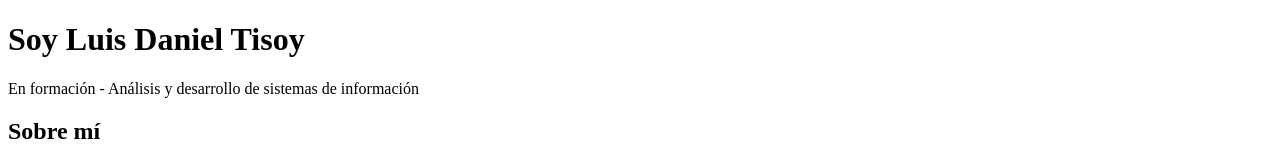
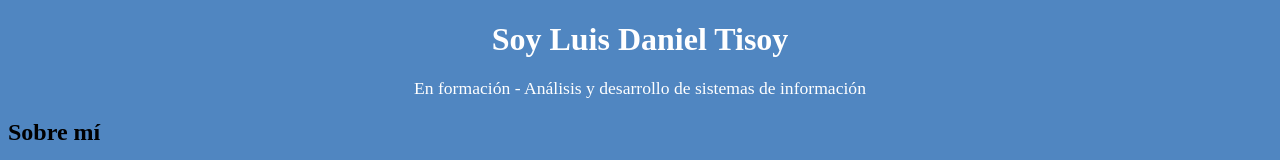
Before and after one commit to dtisoy/myPortfolio, a plain HTML site: page index.html in a window 1280 px wide. Shown: the top 160 px of the page. Drawn offline with Linux system fonts and the light colour scheme.

Commit message:
Estilos css al header

```diff
--- /dev/null
+++ b/estilos/estilos.css
@@ -0,0 +1,21 @@
+* {
+    --main-color: #5086c1;
+}
+body {
+    background-color: var(--main-color);
+}
+header {
+    color: #fff;
+    width: 80%;
+    margin: 0 auto;
+}
+header .titulo-principal{
+    font-size: 2em;
+    font-weight: bold;
+    text-align: center;
+    margin-bottom: 20px;
+}
+header .descripcion-principal {
+    font-size: 1.1em;
+    text-align: center;
+}
--- a/index.html
+++ b/index.html
@@ -5,13 +5,16 @@
     <meta charset="UTF-8">
     <meta http-equiv="X-UA-Compatible" content="IE=edge">
     <meta name="viewport" content="width=device-width, initial-scale=1.0">
+    <meta name="description" content="Portafolio desarrollador web Junior">
+    <link rel="stylesheet" href="estilos/estilos.css">
     <title>Daniel's Portfolio</title>
 </head>
 
 <body>
     <header>
-        <h1>Soy Luis Daniel Tisoy</h1>
-        <span>En formaci&oacute;n - An&aacute;lisis y desarrollo de sistemas de informaci&oacute;n</span>
+        <h1 class="titulo-principal">Soy Luis Daniel Tisoy</h1>
+        <p class="descripcion-principal">En formaci&oacute;n - An&aacute;lisis y desarrollo de sistemas de
+            informaci&oacute;n</p>
     </header>
     <main>
         <section>
@@ -67,10 +70,14 @@
             <article>
                 <h2>Idiomas</h2>
                 <ul>
-                    <li><h3>Español</h3>
-                    <span>Nativo</span></li>
-                    <li><h3>Ingl&eacute;s</h3>
-                        <span>Intermedio</span></li>
+                    <li>
+                        <h3>Español</h3>
+                        <span>Nativo</span>
+                    </li>
+                    <li>
+                        <h3>Ingl&eacute;s</h3>
+                        <span>Intermedio</span>
+                    </li>
                 </ul>
             </article>
         </section>
```
